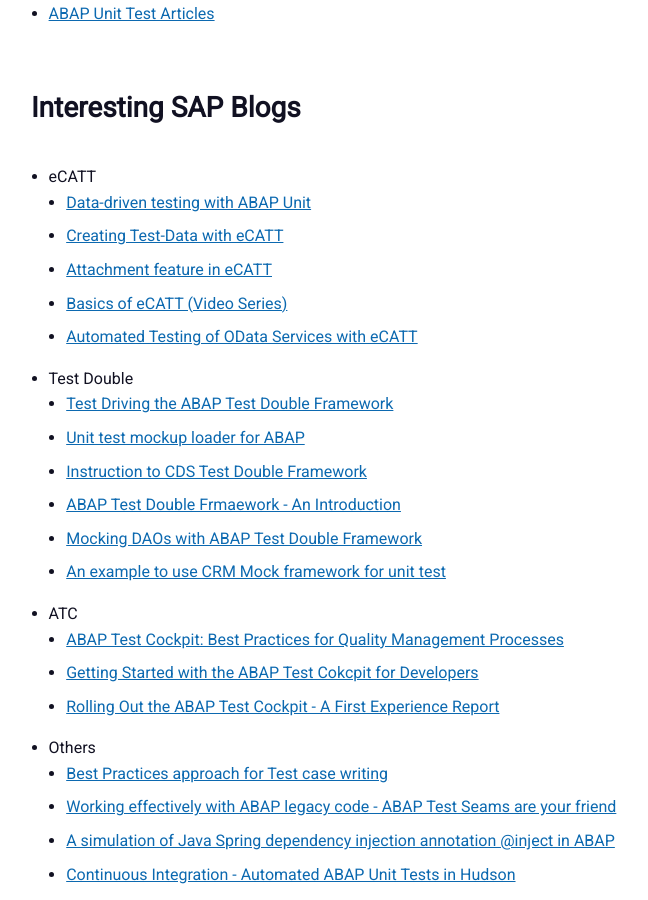
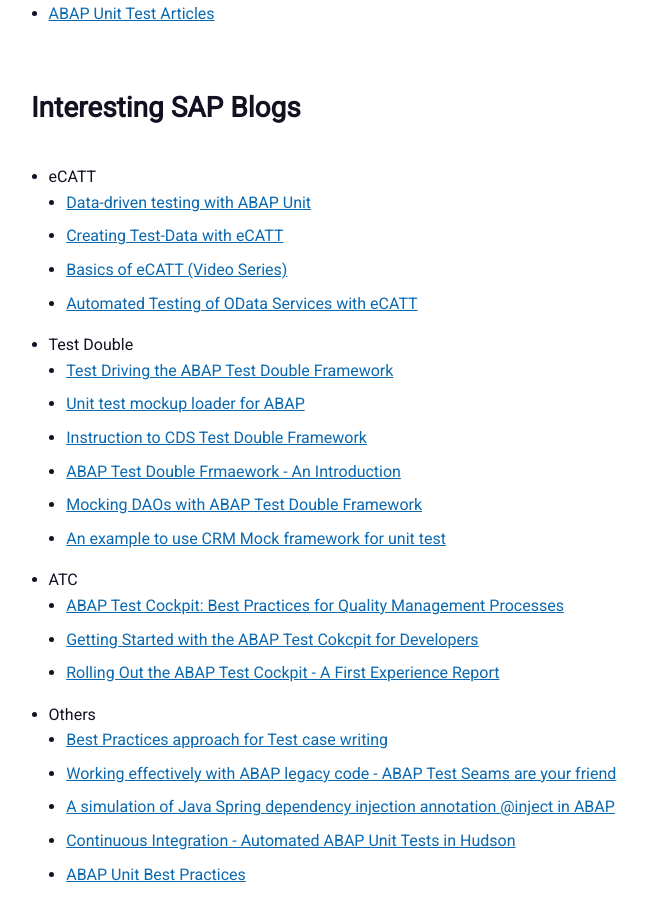
Before and after one commit to shruti170901/hola.github.io, a Jekyll site: the page built from tdd/links.md, in a window 1280 px wide and 900 px high, scrolled down 452 px. Shown: the whole window, without its empty margins (1-649 px from the left). Built offline with Jekyll 4.4.1, drawn with Linux system fonts in a browser that asks for light colours.

Commit message:
Update links.md

```diff
--- a/tdd/links.md
+++ b/tdd/links.md
@@ -12,7 +12,6 @@ description: Here you can find useful links related to Test-Driven Development.
 - eCATT
   - [Data-driven testing with ABAP Unit](https://blogs.sap.com/2014/02/25/data-driven-testing-with-abap-unit/)
   - [Creating Test-Data with eCATT](https://blogs.sap.com/2016/11/29/creating-test-data-with-ecatt/)
-  - [Attachment feature in eCATT](https://blogs.sap.com/2014/04/25/attachment-feature-in-ecatt/)
   - [Basics of eCATT (Video Series)](https://blogs.sap.com/2013/07/13/basics-of-ecatt-video-series-part-1-system-data-container/)
   - [Automated Testing of OData Services with eCATT](https://blogs.sap.com/2015/06/09/automated-testing-of-odata-services-with-ecatt/)
 - Test Double
```
